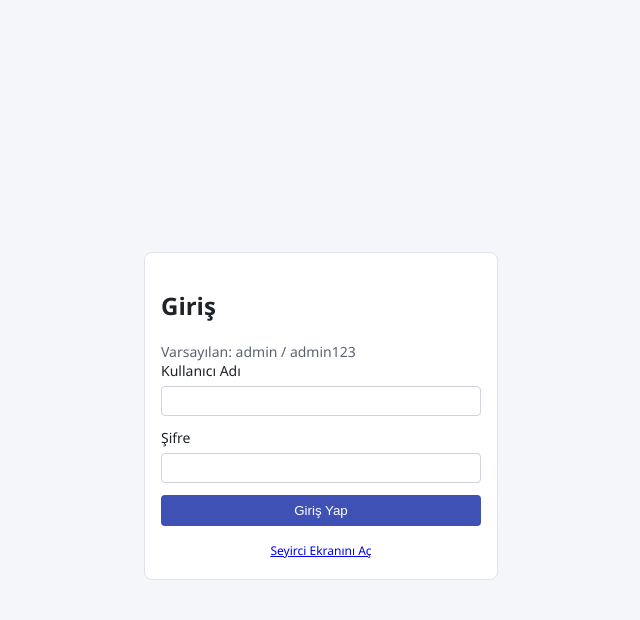
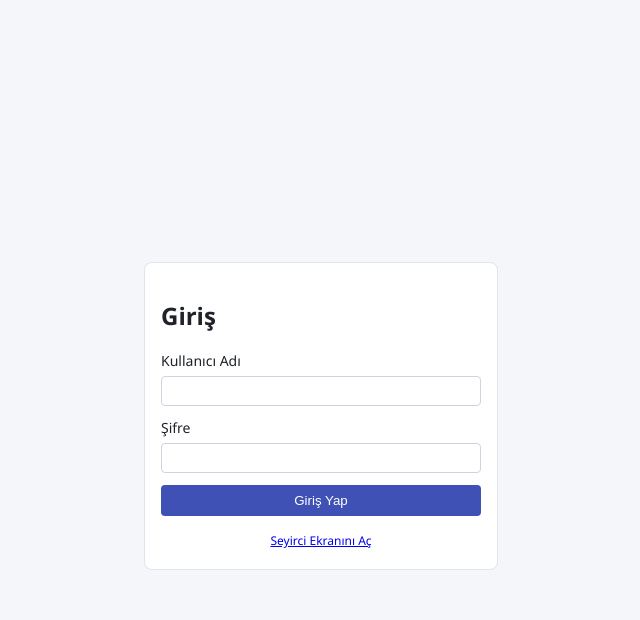
Before and after one commit to mebtasarlagelistir/sahayonetim, a Flask app: page /login in a window 1280 px wide. Shown: the top 620 px of the page, without its empty margins (319-959 px from the left). Run offline with Flask 3, Linux system fonts and the light colour scheme; some libraries are stand-ins or nearby versions.

Commit message:
rm default username & password from login

```diff
--- a/templates/login.html
+++ b/templates/login.html
@@ -10,7 +10,6 @@
     <main class="login-container">
       <section class="card login-card">
         <h2>Giriş</h2>
-        <p class="placeholder">Varsayılan: admin / admin123</p>
         {% if error %}
         <p class="error">{{ error }}</p>
         {% endif %}
```
